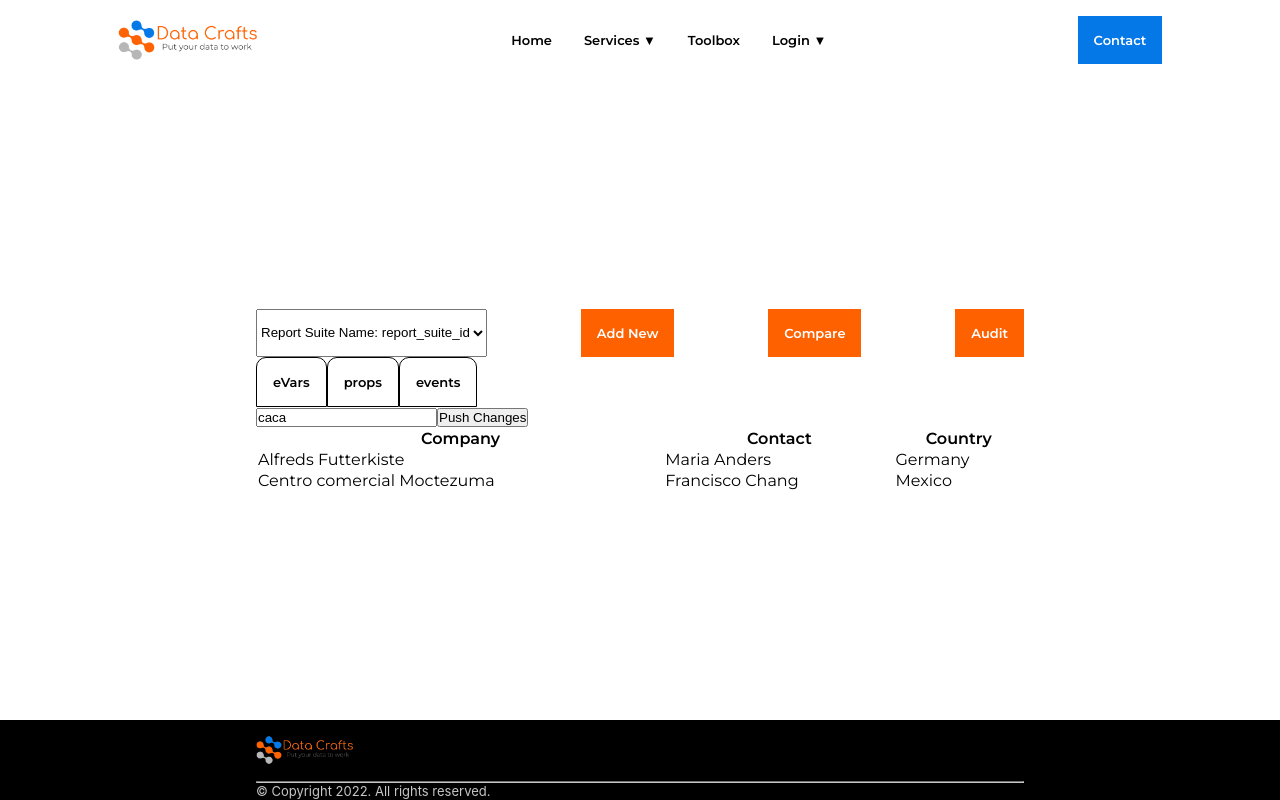
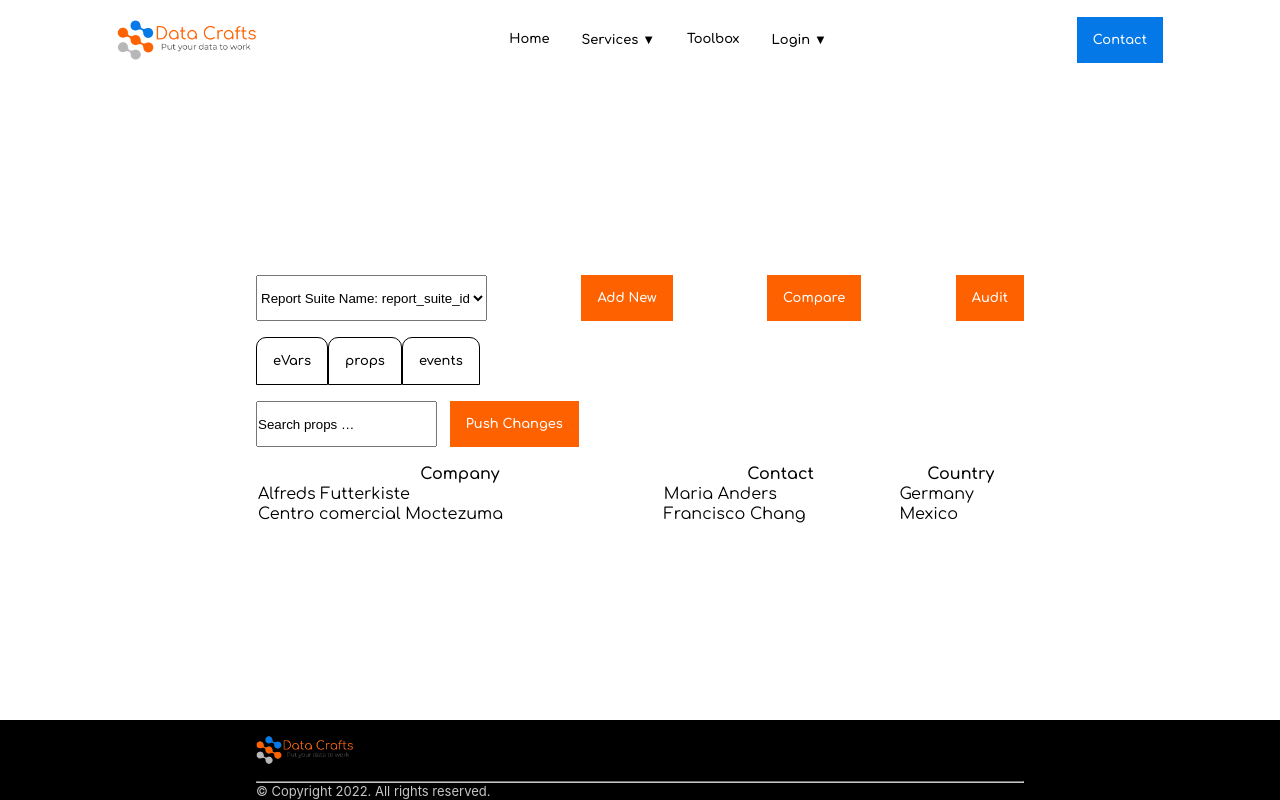
Before and after one commit to ArturBlaya/DC---Toolbox-mockups, a React (Create React App) app: page /with_sdr in a window 1280 px wide. Built offline with nearby package versions, Linux system fonts and the light colour scheme.

Commit message:
upgrades

```diff
--- a/public/index.html
+++ b/public/index.html
@@ -28,7 +28,7 @@
     <!-- GOOGLE FONTS -->
     <link rel="preconnect" href="https://fonts.googleapis.com">
     <link rel="preconnect" href="https://fonts.gstatic.com" crossorigin>
-    <link href="https://fonts.googleapis.com/css2?family=Montserrat:wght@400;600&display=swap" rel="stylesheet">
+    <link href="https://fonts.googleapis.com/css2?family=Comfortaa:wght@400;600&display=swap" rel="stylesheet">
     <!-- GOOGLE FONTS -->
 
 
--- a/src/components/credentials_form.module.css
+++ b/src/components/credentials_form.module.css
@@ -4,7 +4,7 @@
 }
 
 .container {
-  font-family: 'Montserrat', sans-serif;
+  font-family: 'Comfortaa', cursive;
   display: flex;
   flex-wrap: wrap;
   flex-direction: column;
--- a/src/components/navbar.module.css
+++ b/src/components/navbar.module.css
@@ -20,7 +20,7 @@
 }
 
 .a {
-  font-family: 'Montserrat', sans-serif;
+  font-family: 'Comfortaa', cursive;
   color: black;
   font-weight: 600;
   font-size: small;
@@ -53,7 +53,7 @@
 .button {
   color: white;
   background-color: #0478E7;
-  font-family: 'Montserrat', sans-serif;
+  font-family: 'Comfortaa', cursive;
   font-weight: 600;
   font-size: small;
   text-decoration: none;
--- a/src/components/no_sdr.module.css
+++ b/src/components/no_sdr.module.css
@@ -3,7 +3,7 @@
   padding: 0;
 }
 .container {
-  font-family: 'Montserrat', sans-serif;
+  font-family: 'Comfortaa', cursive;
   display: flex;
   flex-direction: column;
   justify-content: center;
@@ -30,7 +30,7 @@
 .button {
   color: white;
   background-color: #fe6100;
-  font-family: 'Montserrat', sans-serif;
+  font-family: 'Comfortaa', cursive;
   font-weight: 600;
   font-size: small;
   text-decoration: none;
--- a/src/components/options.module.css
+++ b/src/components/options.module.css
@@ -1,5 +1,5 @@
 .container {
-  font-family: 'Montserrat', sans-serif;
+  font-family: 'Comfortaa', cursive;
   display: flex;
   align-content: space-around;
   justify-content: space-around;
--- a/src/components/with_sdr.jsx
+++ b/src/components/with_sdr.jsx
@@ -22,9 +22,9 @@ export function With_sdr() {
         <button className={styles.button}>props</button>
         <button className={styles.button}>events</button>
       </div>
-      <div>
-        <input type="text" name="" id="" value="caca"/>
-        <button>Push Changes</button>
+      <div className={styles.search_div}>
+        <input type="text" name="" id="" value="Search props …"/>
+        <button className={styles.button}>Push Changes</button>
       </div>
       <table>
         <tr>
--- a/src/components/with_sdr.module.css
+++ b/src/components/with_sdr.module.css
@@ -3,13 +3,14 @@
   padding: 0;
 }
 .container {
-  font-family: 'Montserrat', sans-serif;
+  font-family: 'Comfortaa', cursive;
   display: flex;
   flex-direction: column;
   justify-content: center;
   min-height: 80vh;
   width: 60%;
   align-self: center;
+  gap: 2vh;
 }
 
 .report_suite_options {
@@ -21,7 +22,7 @@
 .button {
   color: white;
   background-color: #fe6100;
-  font-family: 'Montserrat', sans-serif;
+  font-family: 'Comfortaa', cursive;
   font-weight: 600;
   font-size: small;
   text-decoration: none;
@@ -36,6 +37,7 @@
 .table_div {
   display: flex;
   flex-direction: column;
+  gap: 2vh;
 }
 
 .table_buttons_div .button {
@@ -46,7 +48,11 @@
   border-width: 1px;
   border-color: black;
 }
-
 .table_buttons_div .button:hover {
   background-color: #fe6100;
 }
+
+.search_div {
+  display: flex;
+  gap: 1vw;
+}
```
